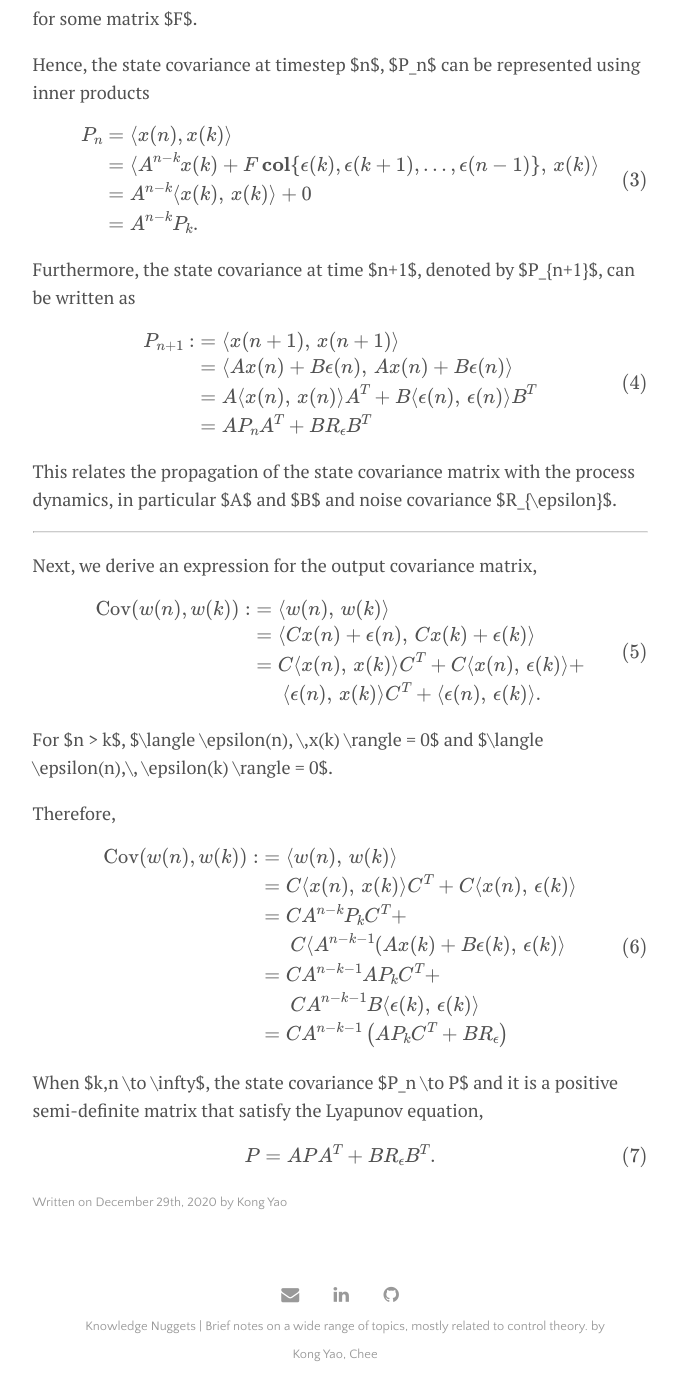
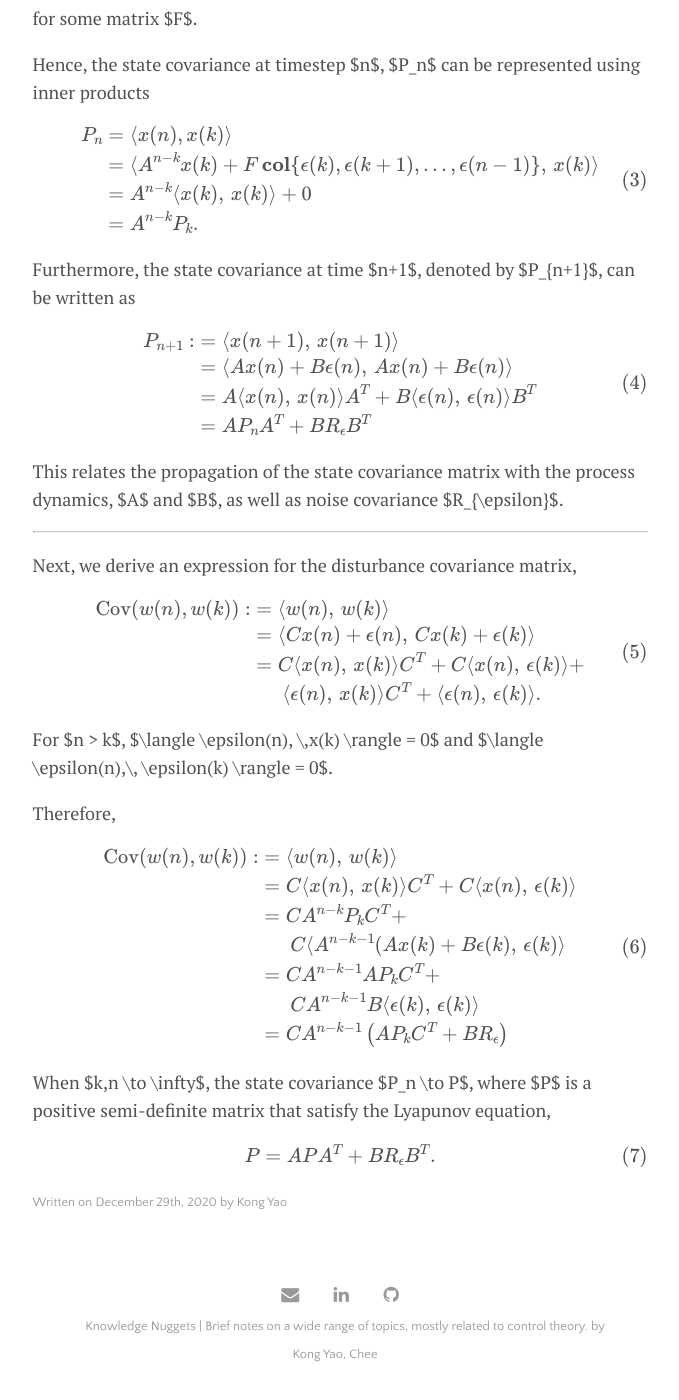
Before and after one commit to CheeGY/cheegy.github.io, a Jekyll site: the page built from _posts/2020-12-29-ModelingUncertainties.md, in a window 1280 px wide and 1400 px high, scrolled down 1133 px. Shown: the whole window, without its empty margins (300-979 px from the left). Built offline with Jekyll 4.4.1, drawn with Linux system fonts in a browser that asks for light colours; formulas are drawn with MathJax 3.

Commit message:
Update 2020-12-29-ModelingUncertainties.md

```diff
--- a/_posts/2020-12-29-ModelingUncertainties.md
+++ b/_posts/2020-12-29-ModelingUncertainties.md
@@ -53,11 +53,11 @@ P_{n+1} :&= \langle x(n+1),\, x(n+1) \rangle\\
 \end{aligned} \label{4}\tag{4}
 $$
 
-This relates the propagation of the state covariance matrix with the process dynamics, in particular $A$ and $B$ and noise covariance $R_{\epsilon}$.
+This relates the propagation of the state covariance matrix with the process dynamics, $A$ and $B$, as well as noise covariance $R_{\epsilon}$.
 
 ---
 
-Next, we derive an expression for the output covariance matrix,
+Next, we derive an expression for the disturbance covariance matrix,
 
 $$
 \begin{aligned}
@@ -85,7 +85,7 @@ $$
 \end{aligned} \label{6}\tag{6}
 $$
 
-When $k,n \to \infty$, the state covariance $P_n \to P$ and it is a positive semi-definite matrix that satisfy the Lyapunov equation,
+When $k,n \to \infty$, the state covariance $P_n \to P$, where $P$ is a positive semi-definite matrix that satisfy the Lyapunov equation,
 
 $$
 P = A P A^T + B R_{\epsilon} B^T. \label{7}\tag{7}
```
